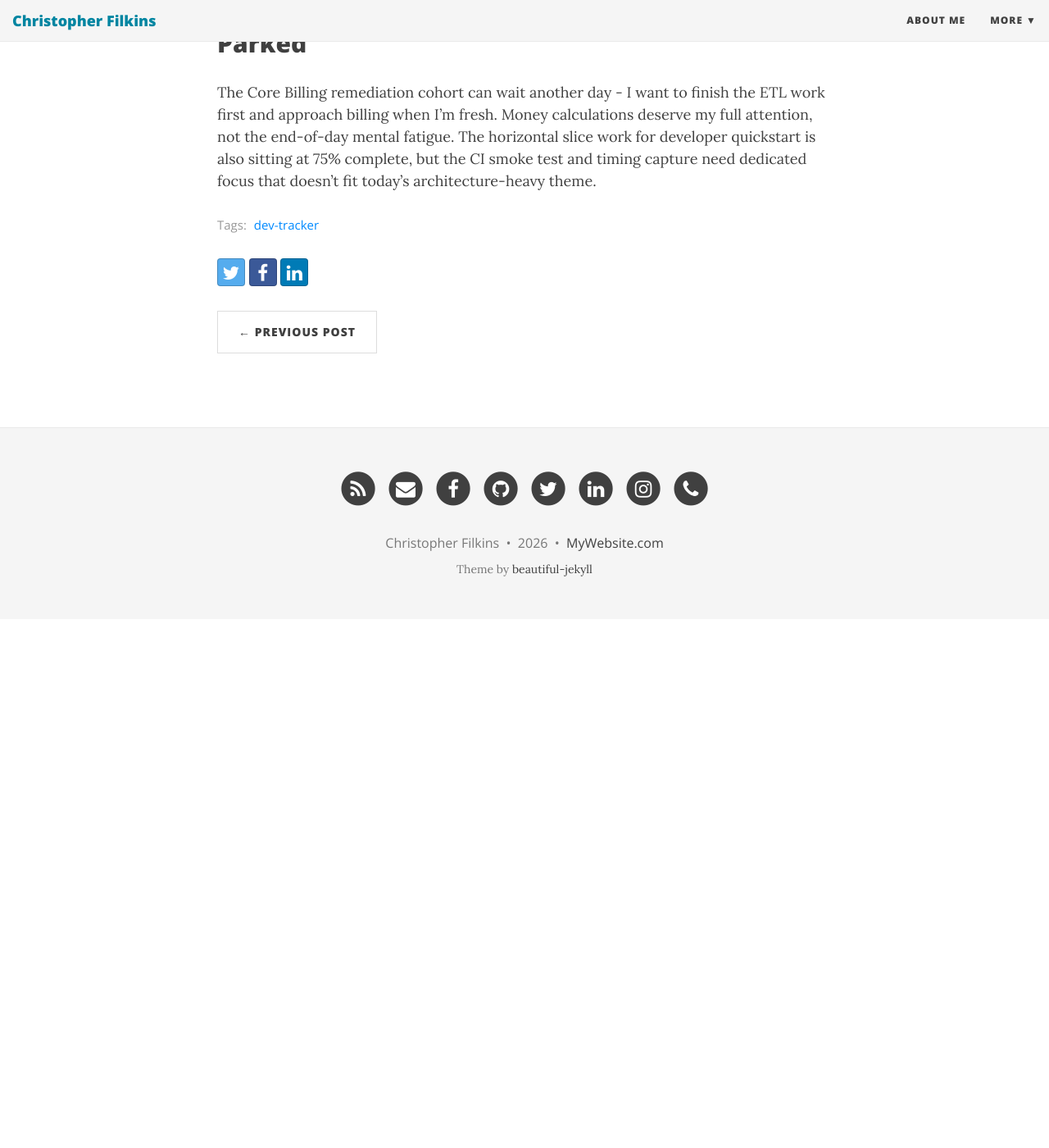
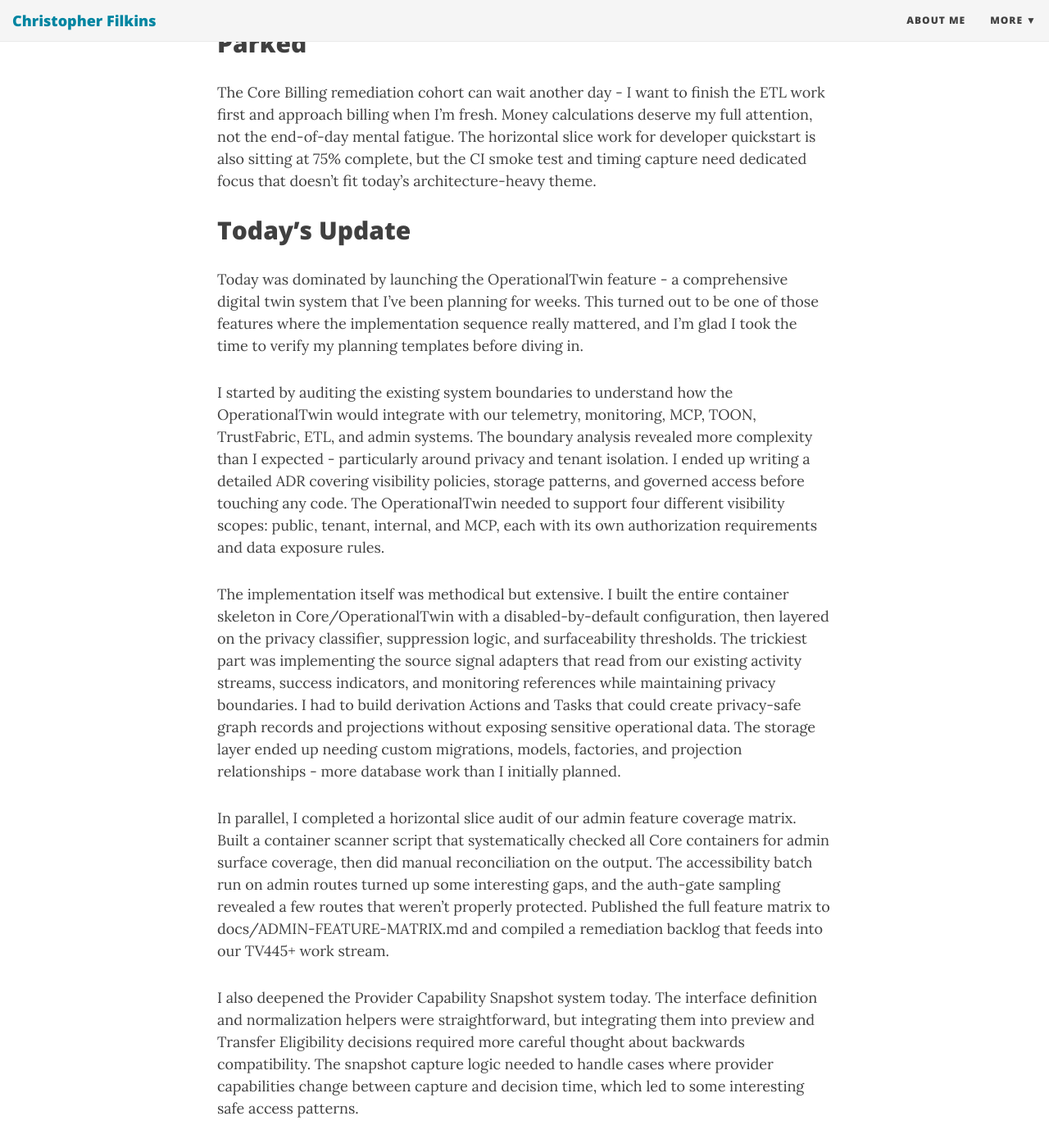
Before and after one commit to filchyboy/filchyboy.github.io, a Jekyll site: the page built from _posts/2026-05-15-daily-dev-log.md, in a window 1280 px wide and 1400 px high, scrolled down 1942 px. Shown: the whole window at 82% size. Built offline with Jekyll 4.4.1, drawn with Linux system fonts in a browser that asks for light colours; nearby versions of some CDN libraries; before the commit the page ends 2697 px from its top, so only the background shows below that; some of the changed text lies outside the part shown.

Commit message:
Update build-in-public update: Digital Twin

```diff
--- a/_posts/2026-05-15-daily-dev-log.md
+++ b/_posts/2026-05-15-daily-dev-log.md
@@ -40,4 +40,29 @@ The Core Billing remediation cohort can wait another day - I want to finish the
 <!-- plan-unit-ids: accidental-pint-core-billing,dt-planning-template-source-verification,hs126-ci-smoke-dev-up,iai-template-and-source-verification,todoremed-p0-replace-template-boilerplate -->
 <!-- SECTION: DAILY-PLAN END -->
 
+
+<!-- SECTION: ACCOMPLISHED START -->
+<!-- accomplished-generated: 2026-05-16T01:01:14.973984+00:00 -->
+
+## Today's Update
+
+Today was dominated by launching the OperationalTwin feature - a comprehensive digital twin system that I've been planning for weeks. This turned out to be one of those features where the implementation sequence really mattered, and I'm glad I took the time to verify my planning templates before diving in.
+
+I started by auditing the existing system boundaries to understand how the OperationalTwin would integrate with our telemetry, monitoring, MCP, TOON, TrustFabric, ETL, and admin systems. The boundary analysis revealed more complexity than I expected - particularly around privacy and tenant isolation. I ended up writing a detailed ADR covering visibility policies, storage patterns, and governed access before touching any code. The OperationalTwin needed to support four different visibility scopes: public, tenant, internal, and MCP, each with its own authorization requirements and data exposure rules.
+
+The implementation itself was methodical but extensive. I built the entire container skeleton in Core/OperationalTwin with a disabled-by-default configuration, then layered on the privacy classifier, suppression logic, and surfaceability thresholds. The trickiest part was implementing the source signal adapters that read from our existing activity streams, success indicators, and monitoring references while maintaining privacy boundaries. I had to build derivation Actions and Tasks that could create privacy-safe graph records and projections without exposing sensitive operational data. The storage layer ended up needing custom migrations, models, factories, and projection relationships - more database work than I initially planned.
+
+In parallel, I completed a horizontal slice audit of our admin feature coverage matrix. Built a container scanner script that systematically checked all Core containers for admin surface coverage, then did manual reconciliation on the output. The accessibility batch run on admin routes turned up some interesting gaps, and the auth-gate sampling revealed a few routes that weren't properly protected. Published the full feature matrix to docs/ADMIN-FEATURE-MATRIX.md and compiled a remediation backlog that feeds into our TV445+ work stream.
+
+I also deepened the Provider Capability Snapshot system today. The interface definition and normalization helpers were straightforward, but integrating them into preview and Transfer Eligibility decisions required more careful thought about backwards compatibility. The snapshot capture logic needed to handle cases where provider capabilities change between capture and decision time, which led to some interesting safe access patterns.
+
+The OperationalTwin is now fully deployable with feature flags, monitoring, and rollback capabilities. Tomorrow I'll focus on the deployment preparation and start thinking about how the twin data feeds into our broader intelligence systems.
+
+
+<!-- Generated by dev-tracker publish_to_jekyll.py (AI mode) -->
+<!-- accomplished-date: 2026-05-15 -->
+<!-- unit-ids: dt-planning-template-source-verification,dt-codebase-boundary-research,dt-module-interface-artifact,dt-adr-boundary-storage-decision,dt-container-skeleton-config,dt-visibility-policy-contract,dt-authorization-policies,dt-graph-twin-accessible-alternates,dt-targeted-quality-gates,dt-normalized-event-contracts,dt-privacy-classifier-suppression,dt-audit-provenance-access,dt-storage-migrations-models,dt-visibility-api-contracts,dt-mcp-toon-tools,dt-intelligence-summary-tasks,dt-targeted-test-suite,dt-source-signal-adapters,dt-derivation-actions-tasks,dt-frontend-api-client-hooks,dt-graph-twin-admin-ui,dt-readiness-monitoring-contracts,dt-scheduled-derivation-retention,dt-canonical-docs-runbooks,dt-deployment-readiness,hs128-publish-feature-matrix-md,hs128-remediation-backlog-md,hs128-container-scanner-script,hs128-manual-reconciliation-pass,hs128-a11y-batch-run-admin-routes,hs128-auth-gate-sampling-check,hs128-feature-matrix-adr,hs128-audit-evidence-capture,refactor-accessibility-remediation-refactor-accessibility-remediation-code-improved,types-phpstan-codebase-cleanup-pass,provider-capability-snapshot-inventory,provider-capability-snapshot-interface,provider-capability-snapshot-normalizer,provider-capability-snapshot-eligibility-adoption,provider-capability-snapshot-tests,provider-capability-snapshot-quality-gates,gitignore-exclude-deepsec-generated-artifacts-root -->
+
+<!-- accomplished-unit-ids: dt-adr-boundary-storage-decision,dt-audit-provenance-access,dt-authorization-policies,dt-canonical-docs-runbooks,dt-codebase-boundary-research,dt-container-skeleton-config,dt-deployment-readiness,dt-derivation-actions-tasks,dt-frontend-api-client-hooks,dt-graph-twin-accessible-alternates,dt-graph-twin-admin-ui,dt-intelligence-summary-tasks,dt-mcp-toon-tools,dt-module-interface-artifact,dt-normalized-event-contracts,dt-planning-template-source-verification,dt-privacy-classifier-suppression,dt-readiness-monitoring-contracts,dt-scheduled-derivation-retention,dt-source-signal-adapters,dt-storage-migrations-models,dt-targeted-quality-gates,dt-targeted-test-suite,dt-visibility-api-contracts,dt-visibility-policy-contract,gitignore-exclude-deepsec-generated-artifacts-root,hs128-a11y-batch-run-admin-routes,hs128-audit-evidence-capture,hs128-auth-gate-sampling-check,hs128-container-scanner-script,hs128-feature-matrix-adr,hs128-manual-reconciliation-pass,hs128-publish-feature-matrix-md,hs128-remediation-backlog-md,provider-capability-snapshot-eligibility-adoption,provider-capability-snapshot-interface,provider-capability-snapshot-inventory,provider-capability-snapshot-normalizer,provider-capability-snapshot-quality-gates,provider-capability-snapshot-tests,refactor-accessibility-remediation-refactor-accessibility-remediation-code-improved,types-phpstan-codebase-cleanup-pass -->
+<!-- SECTION: ACCOMPLISHED END -->
 <!-- Generated by dev-tracker build_today_plan.py -->
```
